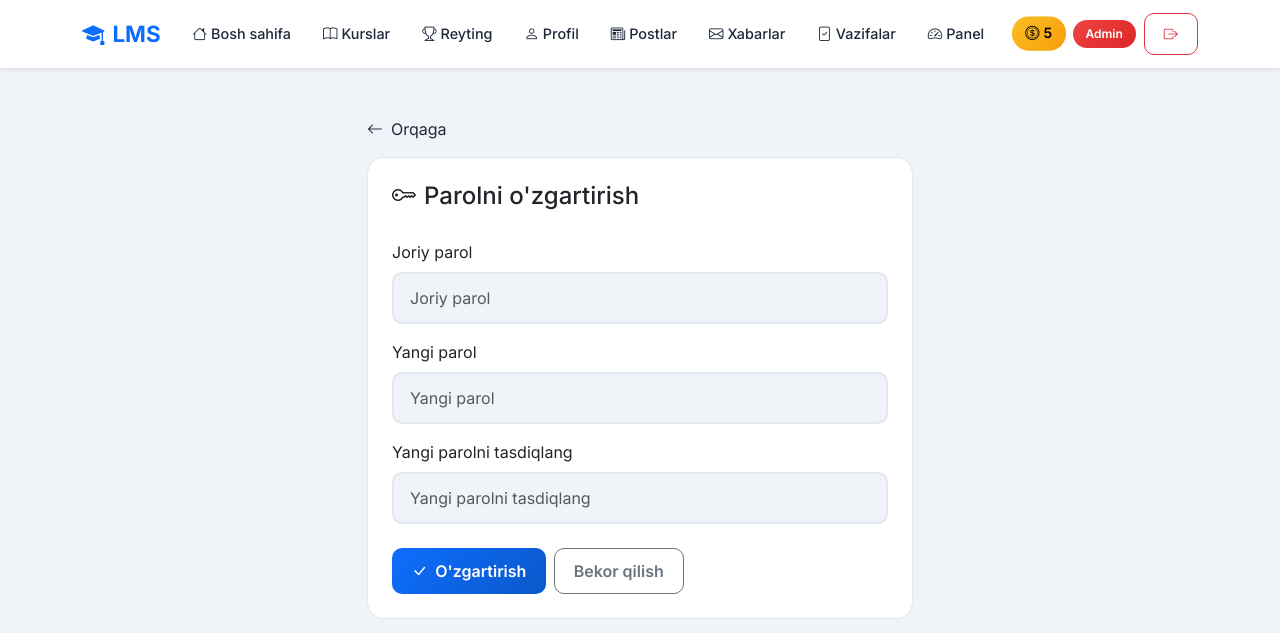
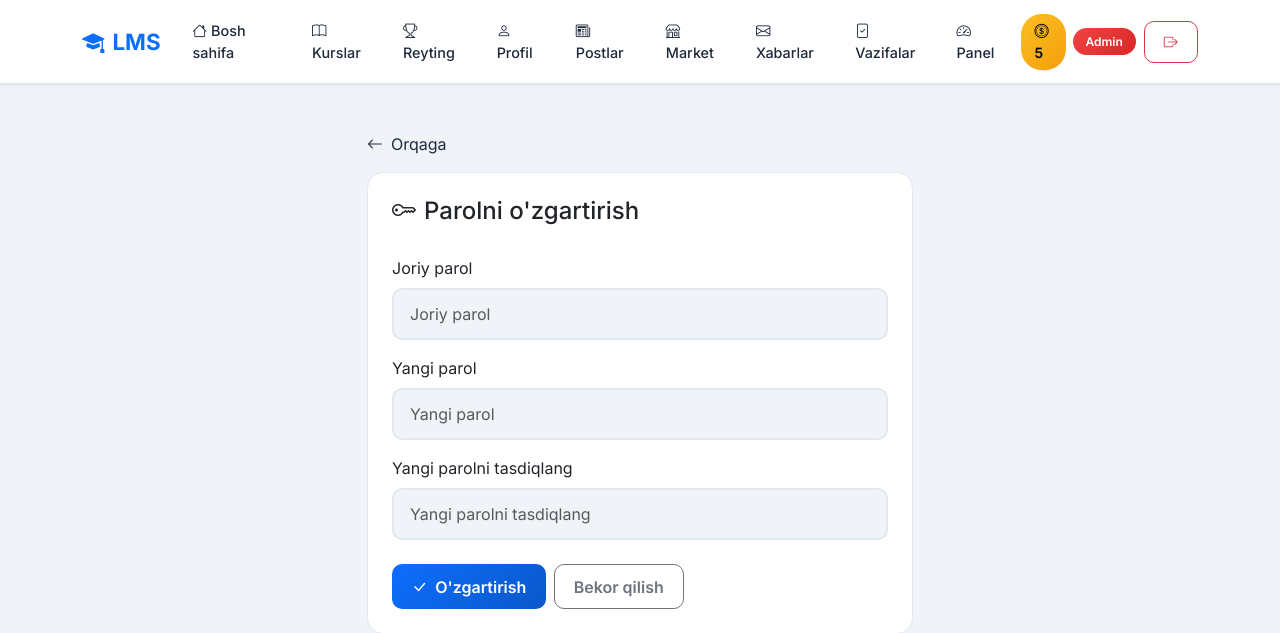
Before and after one commit to Xusanbek0039/learning-managment-sistem-django, a Django app: page /profile/change-password/ in a window 1280 px wide. Shown: the top 633 px of the page. Run offline with Django 5.2, Linux system fonts and the light colour scheme; a user stored in the database is signed in; data comes from the database, SQL or seed files in the repository.

Commit message:
Update base.html

```diff
--- a/accounts/templates/accounts/base.html
+++ b/accounts/templates/accounts/base.html
@@ -414,6 +414,13 @@
                     </li>
 
                     <li class="nav-item">
+                        <a class="nav-link {% if 'market' in request.resolver_match.url_name %}active{% endif %}"
+                            href="{% url 'market_list' %}">
+                            <i class="bi bi-shop me-1"></i>Market
+                        </a>
+                    </li>
+
+                    <li class="nav-item">
                         <a class="nav-link {% if request.resolver_match.url_name == 'messages' %}active{% endif %}"
                             href="{% url 'messages' %}">
                             <i class="bi bi-envelope me-1"></i>Xabarlar
```
